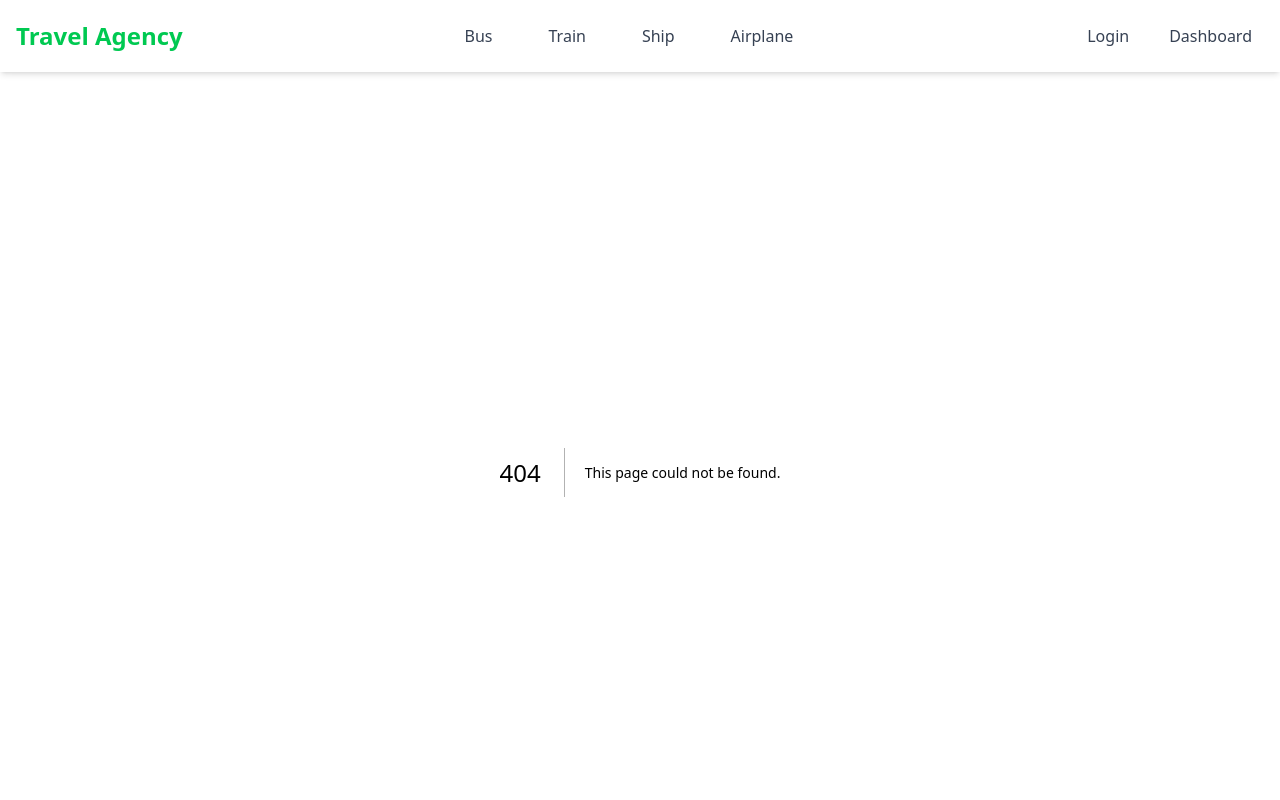
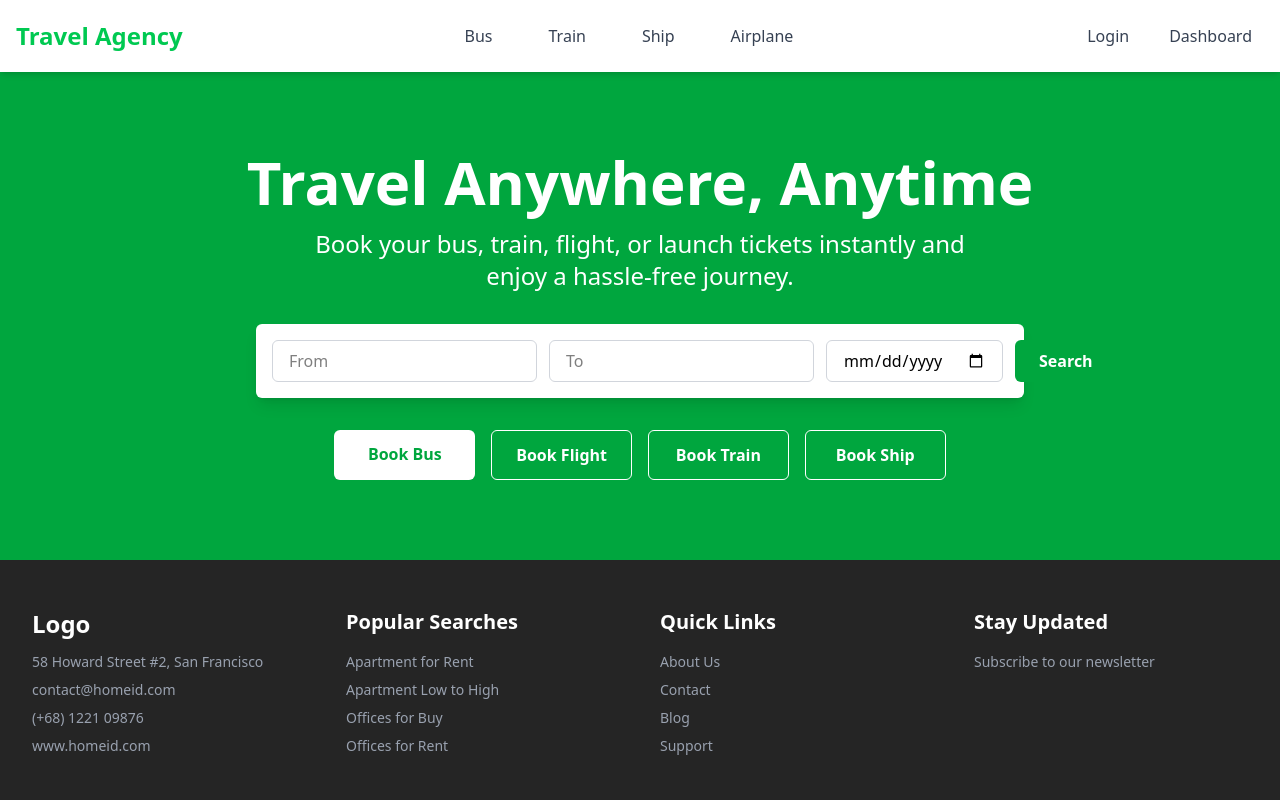
Before and after one commit to Arshad4320/travel-agency-frontend, a Next.js app: page /components/heder in a window 1280 px wide. Before the commit this address had no page. Shown: the top 800 px of the page. Built offline with nearby package versions, Linux system fonts and the light colour scheme.

Commit message:
home page header section done

```diff
--- /dev/null
+++ b/src/app/components/heder/page.jsx
@@ -0,0 +1,96 @@
+"use client";
+import { useState } from "react";
+import Link from "next/link";
+
+const Header = () => {
+  const [from, setFrom] = useState("");
+  const [to, setTo] = useState("");
+  const [date, setDate] = useState("");
+
+  const handleSearch = () => {
+    // এখানে আপনি search logic বা route করতে পারবেন
+    alert(`Searching from ${from} to ${to} on ${date}`);
+  };
+
+  return (
+    <section className="bg-green-600 text-white py-20 px-4">
+      <div className="max-w-7xl mx-auto text-center flex flex-col items-center">
+        {/* Heading */}
+        <h1 className="text-4xl md:text-6xl font-bold mb-4">
+          Travel Anywhere, Anytime
+        </h1>
+        <p className="text-lg md:text-2xl mb-8 max-w-2xl">
+          Book your bus, train, flight, or launch tickets instantly and enjoy a
+          hassle-free journey.
+        </p>
+
+        {/* Search Form */}
+        <div className="w-full max-w-3xl bg-white text-black rounded-md shadow-lg p-4 flex flex-col md:flex-row gap-3">
+          {/* From */}
+          <input
+            type="text"
+            placeholder="From"
+            value={from}
+            onChange={(e) => setFrom(e.target.value)}
+            className="flex-1 px-4 py-2 rounded-md border border-gray-300 focus:outline-none focus:ring-2 focus:ring-green-500"
+          />
+
+          {/* To */}
+          <input
+            type="text"
+            placeholder="To"
+            value={to}
+            onChange={(e) => setTo(e.target.value)}
+            className="flex-1 px-4 py-2 rounded-md border border-gray-300 focus:outline-none focus:ring-2 focus:ring-green-500"
+          />
+
+          {/* Date Picker */}
+          <input
+            type="date"
+            value={date}
+            onChange={(e) => setDate(e.target.value)}
+            className="flex-1 px-4 py-2 rounded-md border border-gray-300 focus:outline-none focus:ring-2 focus:ring-green-500"
+          />
+
+          {/* Search Button */}
+          <button
+            onClick={handleSearch}
+            className="bg-green-600 text-white px-6 py-2 rounded-md font-semibold hover:bg-green-700 transition"
+          >
+            Search
+          </button>
+        </div>
+
+        {/* Optional CTA Buttons */}
+        <div className="grid grid-cols-2 sm:grid-cols-3 md:grid-cols-4 gap-4 mt-8">
+          <Link
+            href="/bus"
+            className="px-6 py-3 bg-white text-green-600 font-semibold rounded-md hover:bg-gray-100 transition"
+          >
+            Book Bus
+          </Link>
+          <Link
+            href="/airplane"
+            className="px-6 py-3 border border-white text-white font-semibold rounded-md hover:bg-white hover:text-green-600 transition"
+          >
+            Book Flight
+          </Link>
+          <Link
+            href="/airplane"
+            className="px-6 py-3 border border-white text-white font-semibold rounded-md hover:bg-white hover:text-green-600 transition"
+          >
+            Book Train
+          </Link>
+          <Link
+            href="/airplane"
+            className="px-6 py-3 border border-white text-white font-semibold rounded-md hover:bg-white hover:text-green-600 transition"
+          >
+            Book Ship
+          </Link>
+        </div>
+      </div>
+    </section>
+  );
+};
+
+export default Header;
--- a/src/app/page.js
+++ b/src/app/page.js
@@ -1,5 +1,10 @@
 import Image from "next/image";
+import Header from "./components/heder/page";
 
 export default function Home() {
-  return <div className="bg-white">this is home page</div>;
+  return (
+    <div>
+      <Header />
+    </div>
+  );
 }
```
Also changed, not shown: 1 other file (tests, documents, lock files or other folders).
